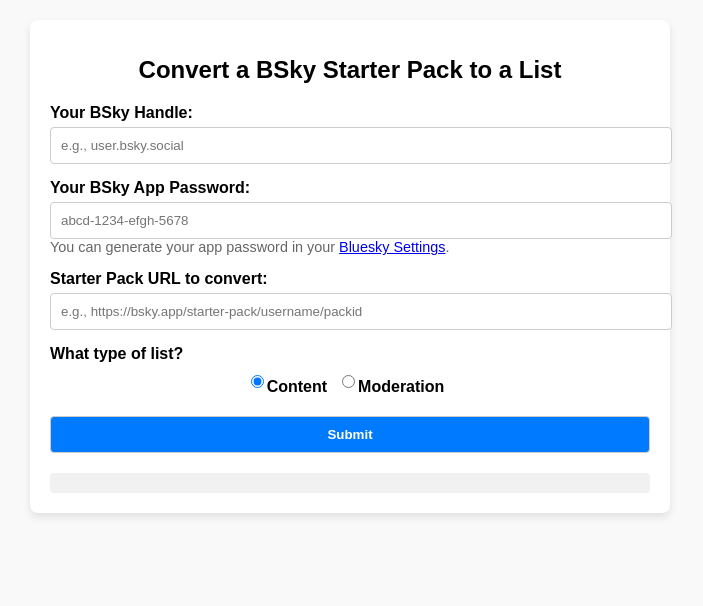
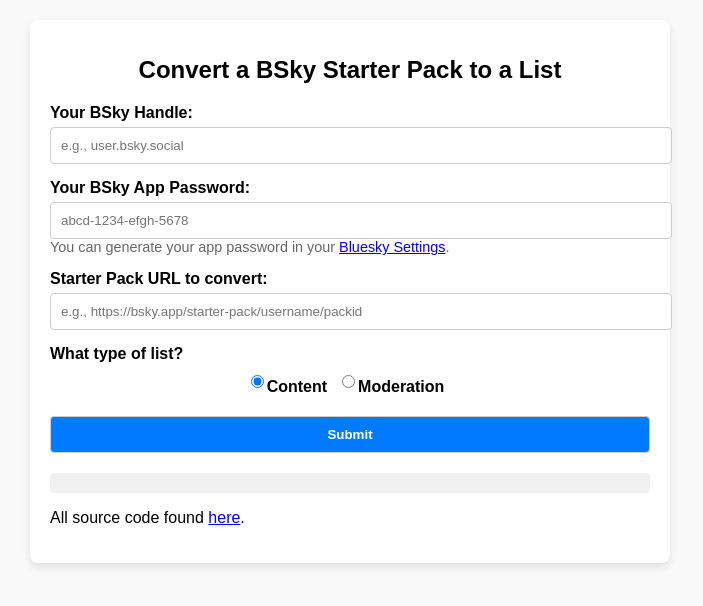
Before and after one commit to doingandlearning/bsky-tools, a plain HTML site: page starter-to-list.html in a window 1280 px wide. Shown: the whole page, without its empty margins (290-993 px from the left). Drawn offline with Linux system fonts and the light colour scheme.

Commit message:
adds source code link

```diff
--- a/starter-to-list.html
+++ b/starter-to-list.html
@@ -143,6 +143,7 @@
 		<div id="result" class="result">
 			<div id="spinner" class="spinner" style="display: none;"></div>
 		</div>
+		<p>All source code found <a href="https://github.com/doingandlearning/bsky-tools">here</a>.</p>
 	</div>
 	<script>
 
```
